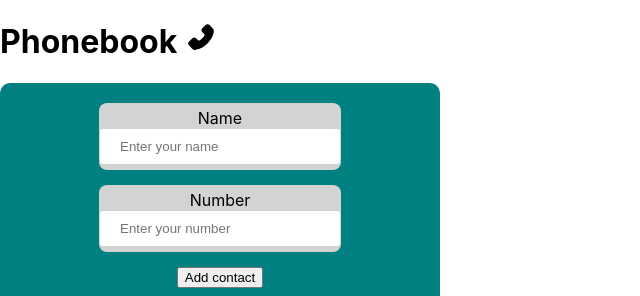
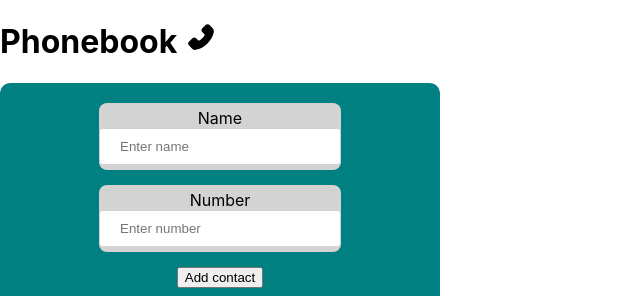
Before and after one commit to AndriiSolodaiev/goit-react-hw-02-phonebook, a React (Create React App) app: page / in a window 1280 px wide. Shown: the top 296 px of the page, without its empty margins (0-640 px from the left). Built offline with nearby package versions, Linux system fonts and the light colour scheme.

Commit message:
corrected placeholders

```diff
--- a/src/components/Form/Form.jsx
+++ b/src/components/Form/Form.jsx
@@ -26,7 +26,7 @@ export class Form extends Component {
           <Label>
             Name
             <Input
-              placeholder="Enter your name"
+              placeholder="Enter name"
               type="text"
               name="name"
               pattern="^[a-zA-Zа-яА-Я]+(([' -][a-zA-Zа-яА-Я ])?[a-zA-Zа-яА-Я]*)*$"
@@ -39,7 +39,7 @@ export class Form extends Component {
           <Label>
             Number
             <Input
-              placeholder="Enter your number"
+              placeholder="Enter number"
               type="tel"
               name="number"
               pattern="\+?\d{1,4}?[-.\s]?\(?\d{1,3}?\)?[-.\s]?\d{1,4}[-.\s]?\d{1,4}[-.\s]?\d{1,9}"
```
